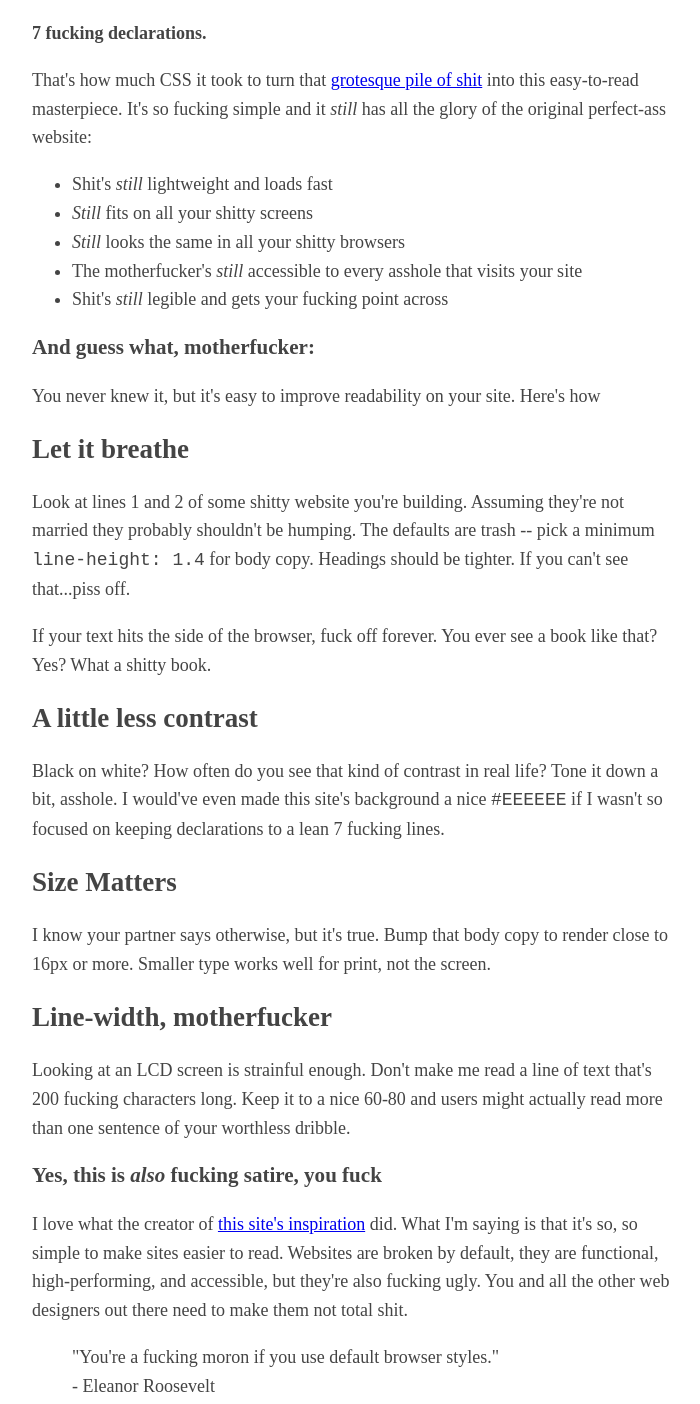
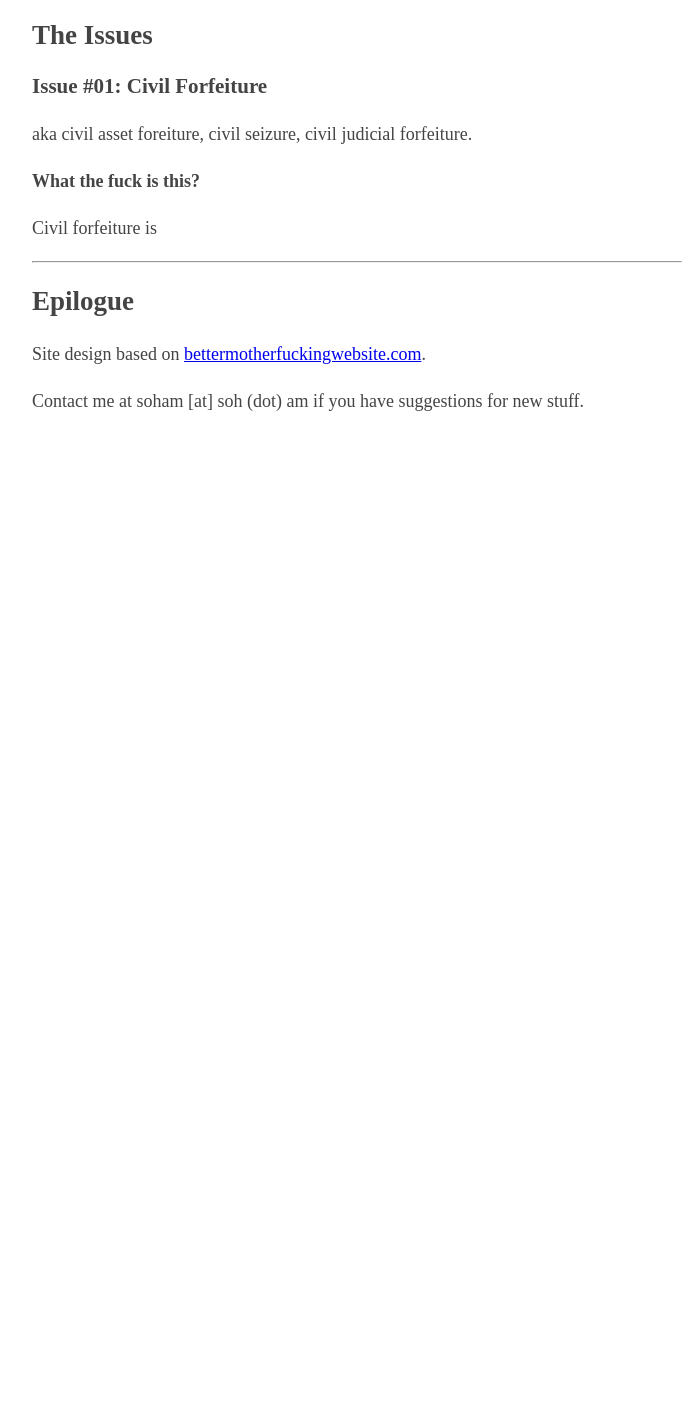
Before and after one commit to sohamsankaran/sohamsankaran.github.com, a plain HTML site: page wants/more/freedom/index.html in a window 1280 px wide. Shown: the part 683-2087 px from the top of the page, without its empty margins (283-983 px from the left). After the commit the page ends 1138 px from the top, so only its background shows below. Drawn offline with Linux system fonts and the light colour scheme.

Commit message:
Update index.html

```diff
--- a/wants/more/freedom/index.html
+++ b/wants/more/freedom/index.html
@@ -33,77 +33,26 @@
 
     <h2>Preamble</h2>
 
-    <p><a href = "http://soh.am">I</a> have a simple political philosophy: more freedom, not less. In particular, this means more freedom for the little guy, for the independent thinker, the protestor, the iconoclast, the conscientious objecter -- dissent <em>must not</em> be grounds for persecution, difference <em>must not</em> lead to discrimination.</p>
+    <p><a href = "http://soh.am">I</a> have a simple political philosophy: more freedom, not less. In particular, this means more freedom for the little guy, for the independent thinker, the protestor, the iconoclast, the conscientious objecter -- dissent <em>must not</em> be grounds for persecution, much less prosecution, and difference <em>must not</em> lead to discrimination.</p>
     <p>I built this page after observing a repeated pattern of behaviour: I read or hear about some law or custom that obviously runs counter to those ideals, get worked up about it for a few days, then forget the exact details after I find the next fucked up thing. At the end of many, many iterations of this cycle, I'm left only with a lot of unresolved residual anger and have done very little to fix the underlying issues.</p>
     <p>This list is an attempt to catalogue each of these fucked up things as I find them, as well as to track efforts to fix them.</p>
     <p><strong>If you have something to add to this list, email me at soham [at] soh (dot) am.</strong></p>
     <hr />
 
-    <h2></h2>
+    <h2>The Issues</h2>
 
-    <p><strong>7 fucking declarations.</strong></p>
+    <h3>Issue #01: Civil Forfeiture</h3>
+    <aside>aka civil asset foreiture, civil seizure, civil judicial forfeiture.<aside>
 
-    <p>
-      That's how much CSS it took to turn that <a href="http://motherfuckingwebsite.com/">grotesque pile of shit</a> into this easy-to-read masterpiece. It's so fucking simple and it <em>still</em> has all the glory of the original perfect-ass website:
-    </p>
+    <p><strong>What the fuck is this?</strong></p>
+    <p>Civil forfeiture is </p>
 
-    <ul>
-      <li>Shit's <em>still</em> lightweight and loads fast</li>
-      <li><em>Still</em> fits on all your shitty screens</li>
-      <li><em>Still</em> looks the same in all your shitty browsers</li>
-      <li>The motherfucker's <em>still</em> accessible to every asshole that visits your site</li>
-      <li>Shit's <em>still</em> legible and gets your fucking point across</li>
-    </ul>
 
-    <h3>And guess what, motherfucker:</h3>
-
-    <p>
-      You never knew it, but it's easy to improve readability on your site. Here's how
-    </p>
-
-    <h2>Let it breathe</h2>
-
-    <p>
-      Look at lines 1 and 2 of some shitty website you're building. Assuming they're not married they probably shouldn't be humping. The defaults are trash -- pick a minimum <code>line-height: 1.4</code> for body copy. Headings should be tighter. If you can't see that...piss off.
-    </p>
-
-    <p>
-      If your text hits the side of the browser, fuck off forever. You ever see a book like that? Yes? What a shitty book.
-    </p>
-
-    <h2>A little less contrast</h2>
-
-    <p>
-      Black on white? How often do you see that kind of contrast in real life? Tone it down a bit, asshole. I would've even made this site's background a nice <code>#EEEEEE</code> if I wasn't so focused on keeping declarations to a lean 7 fucking lines.
-    </p>
-
-    <h2>Size Matters</h2>
-
-    <p>
-      I know your partner says otherwise, but it's true. Bump that body copy to render close to 16px or more. Smaller type works well for print, not the screen.
-    </p>
-
-    <h2>Line-width, motherfucker</h2>
-
-    <p>
-      Looking at an LCD screen is strainful enough. Don't make me read a line of text that's 200 fucking characters long. Keep it to a nice 60-80 and users might actually read more than one sentence of your worthless dribble.
-    </p>
-
-    <h3>Yes, this is <em>also</em> fucking satire, you fuck</h3>
-
-    <p>
-      I love what the creator of <a href="http://motherfuckingwebsite.com/">this site's inspiration</a> did. What I'm saying is that it's so, so simple to make sites easier to read. Websites are broken by default, they are functional, high-performing, and accessible, but they're also fucking ugly. You and all the other web designers out there need to make them not total shit.
-    </p>
-
-    <blockquote>
-      "You're a fucking moron if you use default browser styles."
-      <br>
-      - Eleanor Roosevelt
-    </blockquote>
 
     <hr />
 
     <h2>Epilogue</h2>
+
 
     <p>
       Site design based on <a href="http://bettermotherfuckingwebsite.com/">bettermotherfuckingwebsite.com</a>.
```
